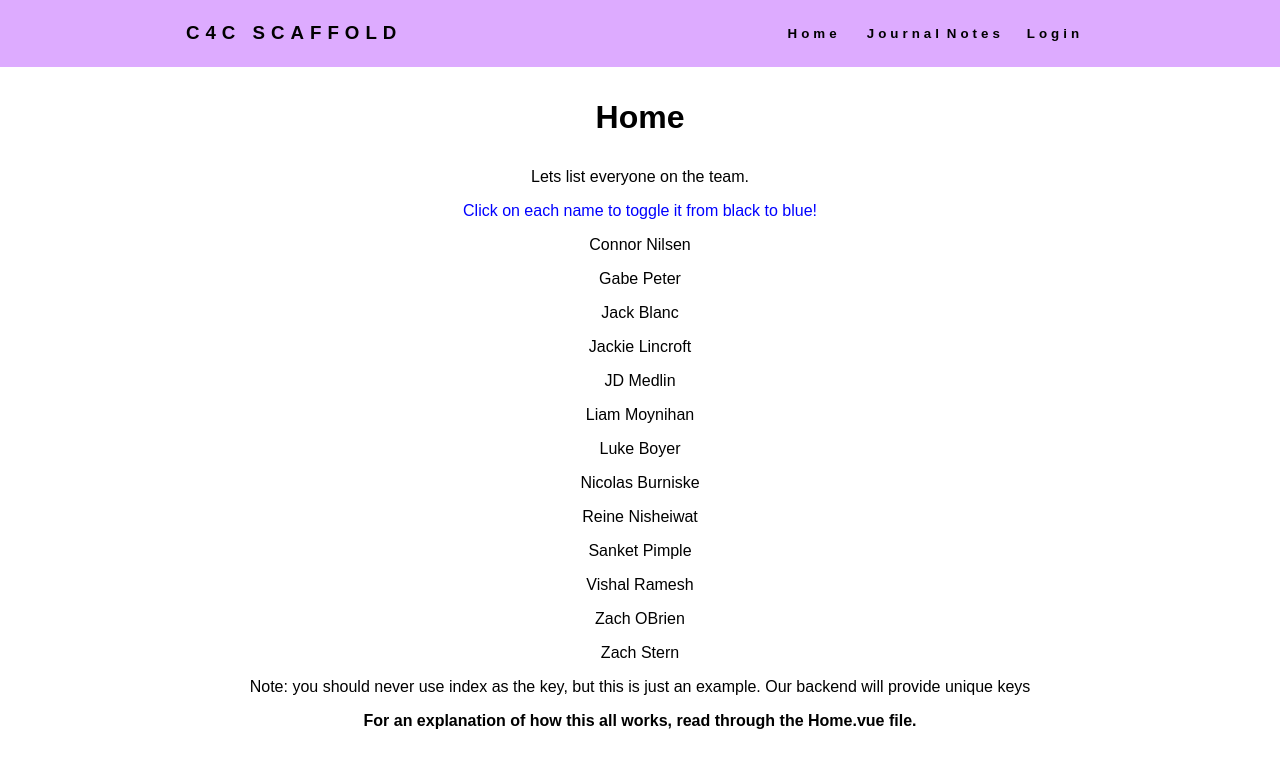
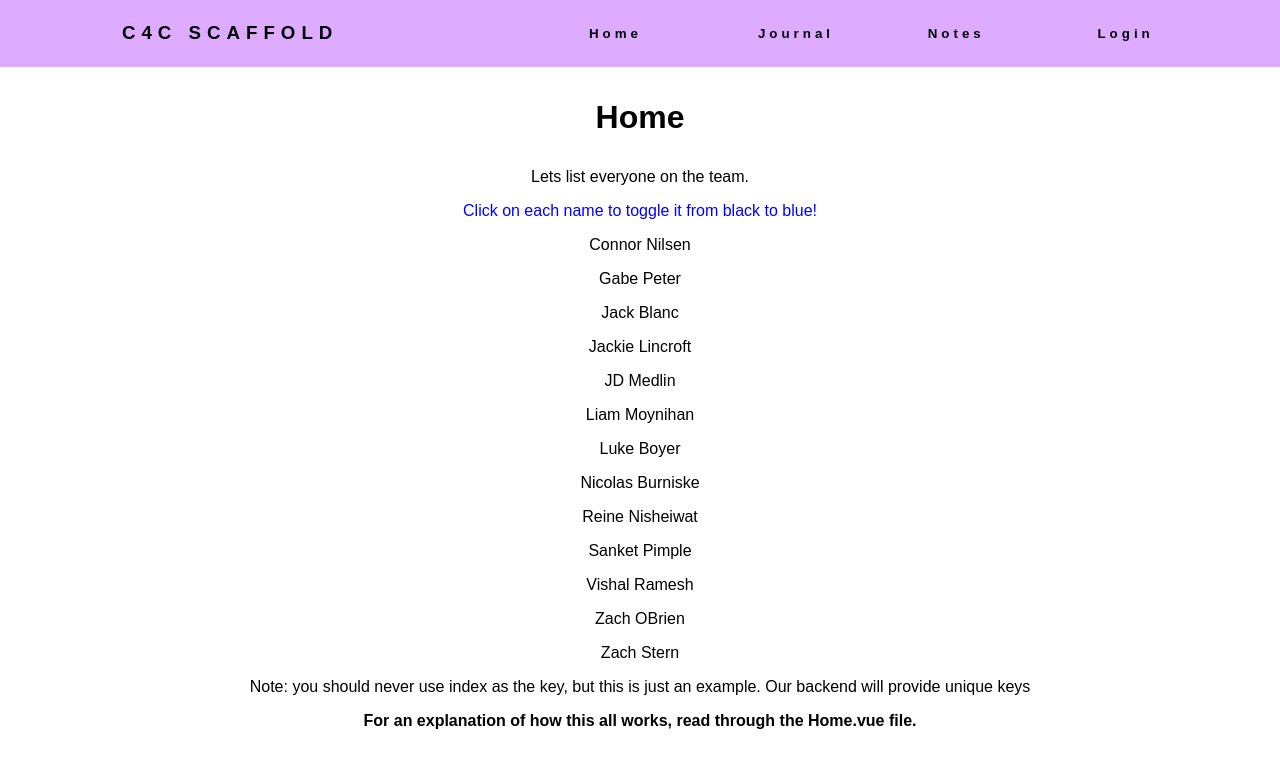
Before and after one commit to nicoburniske/frontend-scaffold, a Vue app: page / in a window 1280 px wide. Shown: the top 768 px of the page. Built offline with nearby package versions, Linux system fonts and the light colour scheme.

Commit message:
improved CSS Spacing

```diff
--- a/src/components/Navigation/TheNavigation.vue
+++ b/src/components/Navigation/TheNavigation.vue
@@ -27,8 +27,8 @@
   }
   .navlinks {
     display: flex;
-    justify-content: space-around;
-    width: 25%;
+    justify-content: space-between;
+    width: 45%;
     button {
       display: block;
       width: 5em;
```
